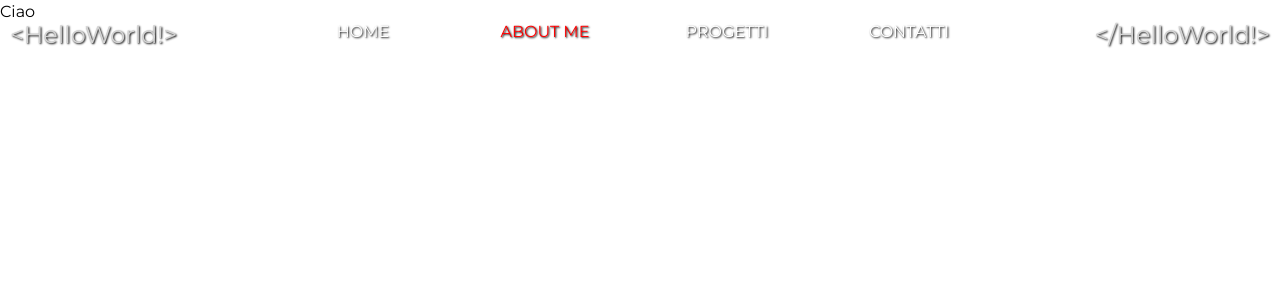
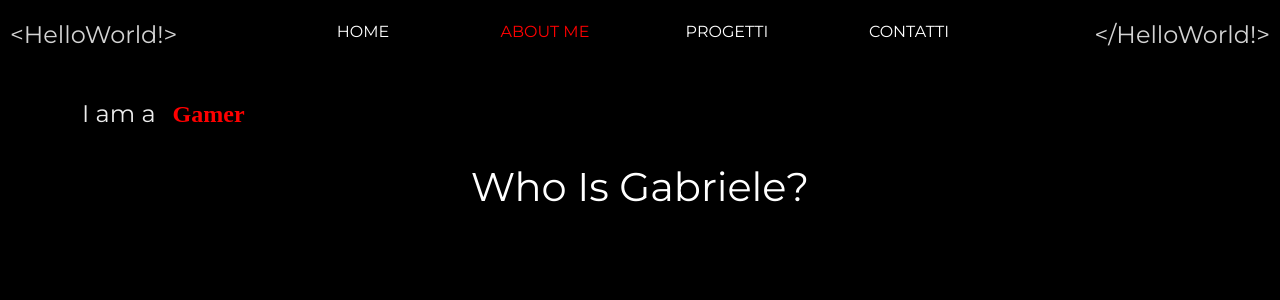
Before and after one commit to MyNameIsAlpaca/vite-boolfolio, a Vue app: page /about-me in a window 1280 px wide. Shown: the top 300 px of the page. Built offline with nearby package versions, Linux system fonts and the light colour scheme.

Commit message:
feat: some element in about page

```diff
--- a/index.html
+++ b/index.html
@@ -1,5 +1,5 @@
 <!DOCTYPE html>
-<html lang="it" data-bs-theme="light">
+<html lang="it" data-bs-theme="dark">
   <head>
     <meta charset="UTF-8" />
     <link rel="icon" type="image/svg+xml" href="/vite.svg" />
--- a/src/App.vue
+++ b/src/App.vue
@@ -16,10 +16,27 @@ export default {
 </script>
 
 <template>
-  <AppNav></AppNav>
-  <router-view></router-view>
+  <AppNav class="fixed-navbar"></AppNav>
+  <router-view class="router-view" v-slot="{ Component}">
+    <transition name="page-slide" mode="out-in">
+      <component :is="Component" />
+    </transition>
+  </router-view>
 </template>
 
 <style scoped lang="scss">
 
+.page-slide-enter-active,
+.page-slide-leave-active{
+  transition: 400ms ease all;
+}
+
+.page-slide-enter-from,
+.page-slide-leave-to{
+  opacity: 0;
+}
+
+.page-transition {
+  background-image: url(/img/background.jpg); // Sostituisci con il colore di sfondo temporaneo desiderato o un'immagine di sfondo predefinita
+}
 </style>
--- a/src/components/AppNav.vue
+++ b/src/components/AppNav.vue
@@ -42,7 +42,7 @@ export default {
   justify-content: space-between;
   align-items: center;
   position: fixed;
-
+  z-index: 2;
   .right-nav, .left-nav{
     font-size: 1.5em;
     padding: 0px 10px;
@@ -142,6 +142,7 @@ export default {
     display: flex;
     font-size: 1em;
     position: fixed;
+    z-index: 2;
     .mid-nav{
       flex-direction: column;
       .box{
--- a/src/components/AppProjectCard.vue
+++ b/src/components/AppProjectCard.vue
@@ -32,66 +32,58 @@ export default{
 </script>
 
 <template>
-  <router-link :to="{name: 'single-project', params: {slug: project.slug}}">
+  <router-link :to="{name: 'single-project', params: {slug: project.slug}}" style="text-decoration: none; color: inherit;">
     <div class="cardProject">
       <div class="card-image">
         <img :src="projectImage()" alt="">
       </div>
-      <p class="card-title">{{ project.name }}</p>
-      <p class="card-body">
-      {{ project.desc }}
-      </p>
-      <p class="footer">{{ project.publication_date }}</p>
+      <div class="text">
+        <h1 class="card-title">{{ project.name }}</h1>
+        <p class="card-body">
+        {{ project.desc }}
+        </p>
+        <p class="footer">{{ project.publication_date }}</p>
+      </div>
     </div>
   </router-link>
 </template>
 
 <style lang="scss">
-  .cardProject {
-    padding: 20px;
-    width: 300px;
-    border-radius: 20px;
-    background: var(--secondary-color);
-    transition: 0.4s;
-    min-height: 400px;
-    max-height: 400px;
+.cardProject {
+  height: 100vh;
+  color: black;
+  height: 600px;
+  width: 1000px;
+  background-color: white;
+  border-radius: 10px;
+  .card-image {
+    padding: 0;
+    height: 400px;
+    overflow: hidden;
+    img {
+      border-radius: 10px 10px 0% 0%;
+      width: 100%;
+      height: 100%;
+      object-fit: cover;
+      object-position: top;
+    }
+  }
+  .text{
     display: flex;
     flex-direction: column;
-    justify-content: space-between;
-    .card-title {
-      font-size: 18px;
-      font-weight: 600;
-      color: var(--primary-color);
-    margin: 15px 0 0 10px;
-  }
-  .card-body {
-    color: white;
-    font-size: 15px;
-  }
-  .card-image {
-    border-radius: 15px;
-    object-fit: cover;
-    object-position: center;
-    overflow: hidden;
-    img{
-      height: 180px;
+    gap: 20px;
+    padding: 20px;
+    .card-body{
+      padding-top: 10px;
     }
   }
-  .footer {
-    color: lightgray;
-  }
-  .date {
-    font-weight: 700;
-  }
-}
-.cardProject:hover {
-  translate: 0 -10px;
-  cursor: pointer;
 }
 
+@media screen and (max-width: 1400px) {
+  .cardProject{
+    width: 500px;
+    height: 500px;
+  }
 
-
-
-
-
+}
 </style>
--- a/src/pages/AppAbout.vue
+++ b/src/pages/AppAbout.vue
@@ -19,11 +19,158 @@ export default {
 </script>
 
 <template>
-<div class="div">Ciao</div>
+  <div class="background">
+    <div class="container">
+      <div class="main-container">
+        <div class="change-text">
+          <h4 class="wordCarousel">
+              <span>I am a</span>
+              <div>
+                  <ul class="flip3">
+                    <li style="color:green; margin-left: -25px;">Web Developer</li>
+                    <li style="color:red; margin-left: -25px;">Gamer</li>
+                    <li style="color:powderblue; margin-left: -25px;">IT nerd</li>
+                  </ul>
+              </div>
+          </h4>
+        </div>
+        <div class="title-container">
+          <h1>
+            <span>Who&nbsp;</span>
+            <span>Is&nbsp;</span>
+            <span>Gabriele</span>
+            <span>?</span>
+          </h1>
+        </div>
+      </div>
+    </div>
+  </div>
 </template>
 
 <style lang="scss" scoped>
-.div{
-  color: black;
+.background{
+  background-color: black;
+  width: 100%;
+  height: 100vh;
+  .main-container{
+    padding-top: 100px;
+    height: 100vh;
+    .title-container{
+      h1 {
+        transform: scale(0.94);
+        animation: scale 3s forwards cubic-bezier(0.5, 1, 0.89, 1);
+        text-align: center;
+      }
+
+      @keyframes scale {
+        100% {
+          transform: scale(1);
+        }
+      }
+
+      span {
+        display: inline-block;
+        opacity: 0;
+        filter: blur(4px);
+      }
+
+      span:nth-child(1) {
+        animation: fade-in 0.8s 0.1s forwards cubic-bezier(0.11, 0, 0.5, 0);
+      }
+
+      span:nth-child(2) {
+        animation: fade-in 0.8s 0.2s forwards cubic-bezier(0.11, 0, 0.5, 0);
+      }
+
+      span:nth-child(3) {
+        animation: fade-in 0.8s 0.3s forwards cubic-bezier(0.11, 0, 0.5, 0);
+      }
+
+      span:nth-child(4) {
+        animation: fade-in 0.8s 0.4s forwards cubic-bezier(0.11, 0, 0.5, 0);
+      }
+
+      @keyframes fade-in {
+        100% {
+          opacity: 1;
+          filter: blur(0);
+        }
+      }
+    }
+    .change-text{
+      .wordCarousel {
+        font-size: 1.5em;
+        font-weight: 100;
+        color: #eee;
+        display: flex;
+        div {
+            overflow: hidden;
+            position: relative;
+            height: 65px;
+            margin-right: -10px;
+            padding-top: 10px;
+            margin-top: -10px;
+            li {
+                font-family: Serif;
+                color: #eee;
+                font-weight: 700;
+                padding: 0 10px;
+                height: 45px;
+                margin-bottom: 45px;
+                display: block;
+            }
+        }
+        .flip3 { animation: flip3 8s cubic-bezier(0.23, 1, 0.32, 1.2) infinite; }
+    }
+
+    @keyframes flip2 {
+        0% { margin-top: -180px; }
+        5% { margin-top: -90px;  }
+        50% { margin-top: -90px; }
+        55% { margin-top: 0px; }
+        99.99% { margin-top: 0px; }
+        100% { margin-top: -180px; }
+    }
+
+    @keyframes flip3 {
+        0% { margin-top: -270px; }
+        5% { margin-top: -180px; }
+        33% { margin-top: -180px; }
+        38% { margin-top: -90px; }
+        66% { margin-top: -90px; }
+        71% { margin-top: 0px; }
+        99.99% { margin-top: 0px; }
+        100% { margin-top: -270px; }
+    }
+
+    @keyframes flip4 {
+        0% { margin-top: -360px; }
+        5% { margin-top: -270px; }
+        25% { margin-top: -270px; }
+        30% { margin-top: -180px; }
+        50% { margin-top: -180px; }
+        55% { margin-top: -90px; }
+        75% { margin-top: -90px; }
+        80% { margin-top: 0px; }
+        99.99% { margin-top: 0px; }
+        100% { margin-top: -360px; }
+    }
+
+    @keyframes flip5 {
+        0% { margin-top: -450px; }
+        5% { margin-top: -360px; }
+        20% { margin-top: -360px; }
+        25% { margin-top: -270px; }
+        40% { margin-top: -270px; }
+        45% { margin-top: -180px; }
+        60% { margin-top: -180px; }
+        65% { margin-top: -90px; }
+        80% { margin-top: -90px; }
+        85% { margin-top: 0px; }
+        99.99% { margin-top: 0px; }
+        100% { margin-top: -450px; }
+    }
+    }
+  }
 }
 </style>
--- a/src/pages/AppHome.vue
+++ b/src/pages/AppHome.vue
@@ -18,12 +18,11 @@ export default {
   created() {
 
   },
-  methods: {
 
-  },
   components: {
     Swiper,
     SwiperSlide,
+
   },
   setup() {
       const onSwiper = (swiper) => {
--- a/src/pages/AppProjects.vue
+++ b/src/pages/AppProjects.vue
@@ -7,8 +7,7 @@ export default {
   data() {
     return {
       projects: [],
-      currentPage: 1,
-      totalPage: 0,
+      activeIndex: 1,
     };
   },
   created() {
@@ -16,23 +15,28 @@ export default {
   },
   methods: {
     getProjects() {
-      axios.get("http://127.0.0.1:8000/api/projects?page=" + this.currentPage).then(response => {
-        this.projects = response.data.results.data;
-        this.totalPage = response.data.results.last_page;
-        console.log(this.totalPage)
-        console.log(this.currentPage)
-
+      axios.get("http://127.0.0.1:8000/api/projects").then(response => {
+        this.projects = response.data.results;
       });
     },
-    changeCurrentPage() {
-      if(this.currentPage < this.totalPage){
-        this.currentPage++
-        this.getProjects()
-      } else {
-        this.currentPage--
-        this.getProjects()
+
+    goLeft() {
+      if (this.activeIndex !== 0) {
+        this.activeIndex--;
+        if(this.activeIndex == 0) {
+          this.activeIndex = this.projects.length - 1;
+        }
       }
     },
+    goRight() {
+      if (this.activeIndex !== this.projects.length - 1) {
+        this.activeIndex++;
+        if(this.activeIndex == this.projects.length - 1) {
+          this.activeIndex = this.activeIndex = 1;
+        }
+      }
+    },
+
   },
   components: {
     AppProjectCard,
@@ -44,13 +48,14 @@ export default {
   <div class="background">
     <div class="main">
       <h1>I miei progetti</h1>
-      <div class="card-container">
-        <div v-for="project in projects" class="bt-2">
-          <AppProjectCard :project="project"></AppProjectCard>
+      <div class="container">
+        <div class="card-container container">
+          <button class="btn btn-outline-secondary" @click="goLeft()"><i class="fa-solid fa-arrow-left"></i></button>
+          <div v-for="(project, index) in projects" v-show="index == this.activeIndex" class="bt-2">
+            <AppProjectCard :project="project"></AppProjectCard>
+          </div>
+          <button class="btn btn-outline-secondary" @click="goRight()"><i class="fa-solid fa-arrow-right"></i></button>
         </div>
-      </div>
-      <div class="more">
-        <button @click="changeCurrentPage">Carica altro</button>
       </div>
     </div>
   </div>
@@ -58,7 +63,7 @@ export default {
 
 <style lang="scss" scoped>
 .background{
-  background-image: url(/img/background-project.jpg);
+  background-color: black;
   background-size: cover;
   background-position: center;
   height: 100vh;
@@ -78,13 +83,15 @@ export default {
     }
     .card-container {
       display: flex;
-      gap: 50px;
       padding-top: 30px;
       flex-wrap: wrap;
-      max-width: 1600px;
       margin: auto;
-      padding: 100px 0;
+      padding: 50px 0;
+      gap: 40px;
+      align-items: center;
+      justify-content: center;
     }
   }
 }
+
 </style>
```
